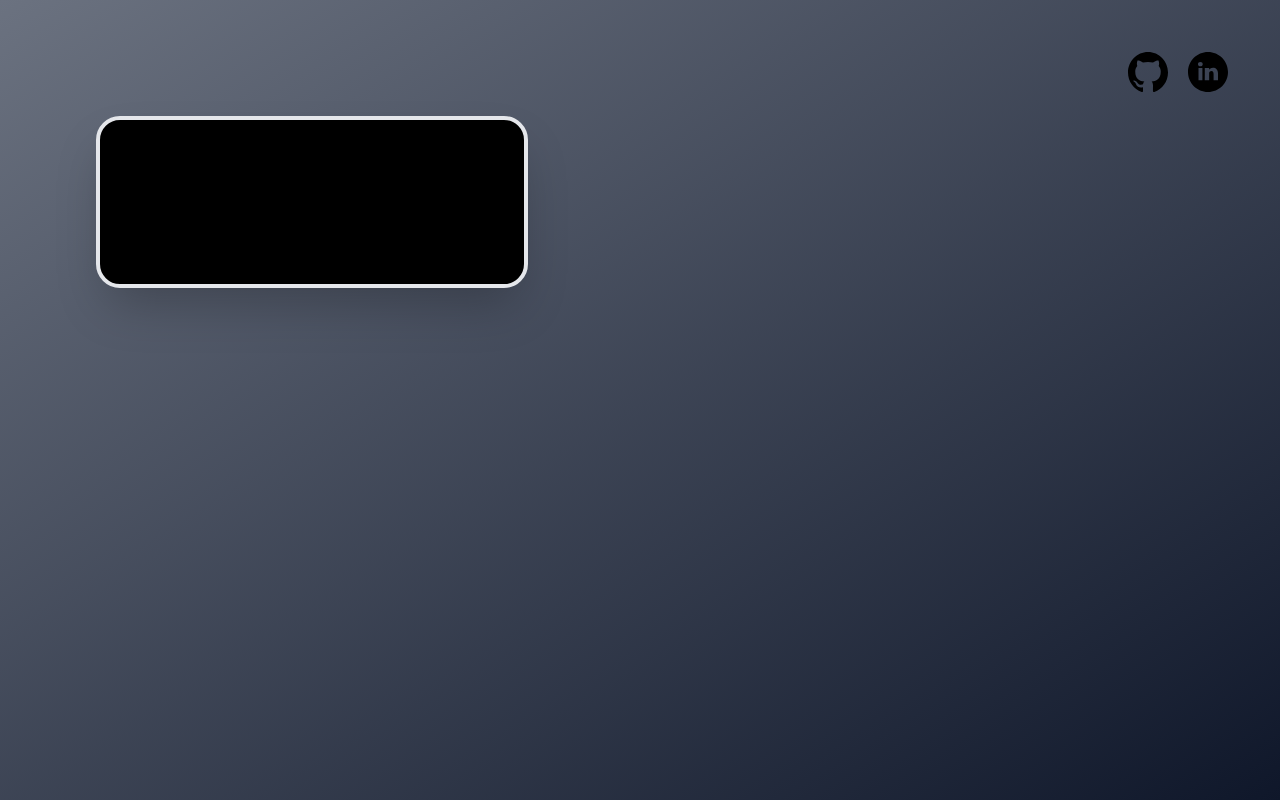
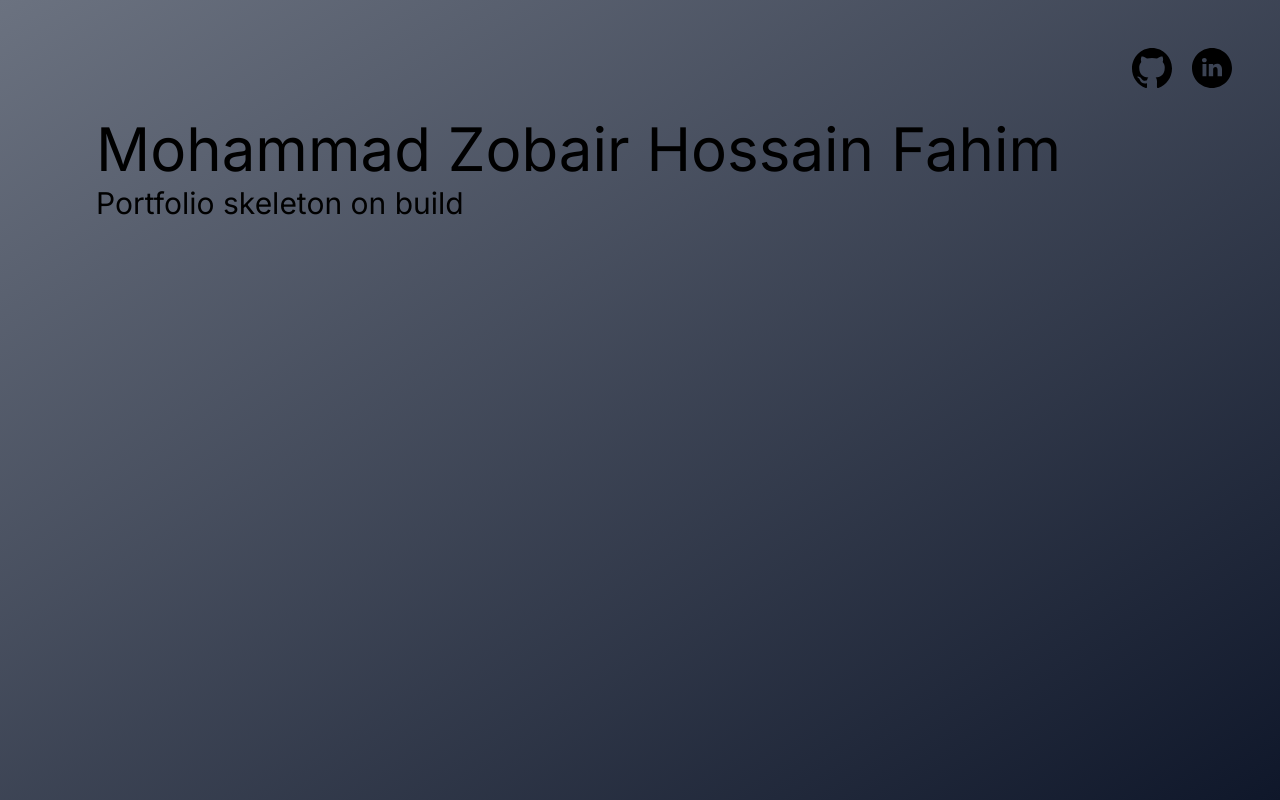
Before and after one commit to HikenNoAce001/Portfolio, a Next.js app: page / in a window 1280 px wide. Built offline with nearby package versions, Linux system fonts and the light colour scheme.

Commit message:
feat:text position styling

```diff
--- a/src/app/page.tsx
+++ b/src/app/page.tsx
@@ -3,16 +3,14 @@ import Social from './Components/socials';
 export default function Home() {
   return (
     <main className="flex flex-auto w-screen h-screen space-y-5 bg-gradient-to-tl from-slate-900 to-gray-500">
-      <div className="absolute top-0 right-0 p-8">
+      <div className="absolute top-0 right-0 p-7">
         <Social />
       </div>
-      <div className="flex flex-col items-center justify-between p-24">
-        <div className="border-2 border-x-4 border-y-4 shadow-2xl rounded-3xl p-7 bg-black">
-          {' '}
-          <div className="text-h1">
-            Hello
-            <p className="text-h3">Portfolio skeleton on build</p>
-          </div>
+      <div className="flex flex-col items-center p-24">
+        {' '}
+        <div className="text-h1 items-center">
+          Mohammad Zobair Hossain Fahim
+          <p className="text-h3 items-center">Portfolio skeleton on build</p>
         </div>
       </div>
     </main>
```
